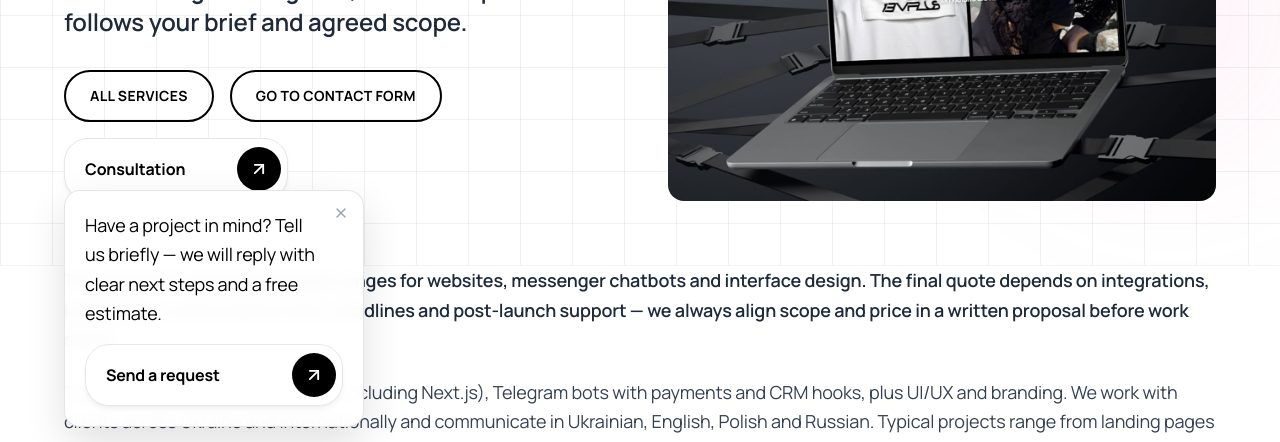
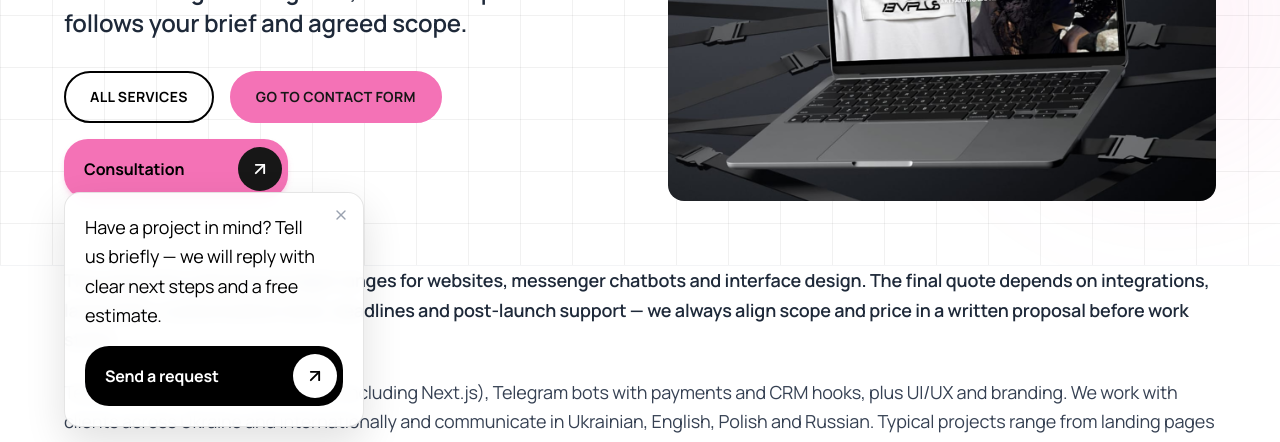
Before and after one commit to romchhh/new-telebots, a Next.js app: page /en/pricing in a window 1280 px wide. Shown: the part 349-791 px from the top of the page. Built offline with nearby package versions, Linux system fonts and the light colour scheme; no server answers.

Commit message:
some updates

```diff
--- a/app/[lang]/pricing/PricingPageClient.tsx
+++ b/app/[lang]/pricing/PricingPageClient.tsx
@@ -73,12 +73,13 @@ function CtaCluster({
       </Link>
       <Link
         href={`/${lang}/contact`}
-        className="inline-flex items-center justify-center px-6 py-3.5 rounded-full border-2 border-black text-black font-bold uppercase text-sm tracking-wide hover:bg-black hover:text-white transition-colors text-center"
+        className="inline-flex items-center justify-center px-6 py-3.5 rounded-full border-2 border-brand bg-brand text-neutral-900 font-bold uppercase text-sm tracking-wide hover:bg-brand-light hover:border-brand-light transition-colors text-center"
       >
         {p.btnContactForm}
       </Link>
       <OrderCtaPill
         size="sm"
+        variant="brand"
         label={p.btnConsult}
         elevated
         className="w-full sm:w-auto sm:min-w-[14rem]"
@@ -286,12 +287,13 @@ export default function PricingPageClient({ lang }: { lang: Language }) {
                     <div className="mt-10 flex flex-col sm:flex-row flex-wrap gap-3">
                       <Link
                         href={`/${lang}/services/${section.id}`}
-                        className="inline-flex items-center justify-center px-5 py-3 rounded-full border-2 border-black text-black font-bold text-sm uppercase tracking-wide hover:bg-black hover:text-white transition-colors"
+                        className="inline-flex items-center justify-center px-5 py-3 rounded-full border-2 border-brand text-brand font-bold text-sm uppercase tracking-wide hover:bg-brand hover:text-neutral-900 transition-colors"
                       >
                         {p.btnServicePage}
                       </Link>
                       <OrderCtaPill
                         size="sm"
+                        variant="brand"
                         label={p.btnConsult}
                         elevated
                         className="w-full sm:w-auto sm:min-w-[12rem]"
--- a/components/Navigation.tsx
+++ b/components/Navigation.tsx
@@ -317,7 +317,7 @@ export default function Navigation({ isScrolled, solidHeader = false, transparen
             </p>
             <OrderCtaPill
               size="sm"
-              elevated
+              variant="dark"
               label={t.nav.consultationWidgetCta}
               onClick={() => {
                 setShowConsultWidget(false);
--- a/components/SiteCtaBand.tsx
+++ b/components/SiteCtaBand.tsx
@@ -41,15 +41,15 @@ export default function SiteCtaBand({
           aria-hidden
         />
         <h2
-          className="relative mb-4 text-2xl font-black tracking-tight md:text-3xl lg:text-4xl"
+          className="relative mb-4 text-center text-2xl font-black tracking-tight md:text-3xl lg:text-4xl"
           style={{ fontFamily: 'var(--font-display)' }}
         >
           {title}
         </h2>
-        <p className="relative mb-8 max-w-3xl text-base leading-relaxed text-white/75 md:text-lg">
+        <p className="relative mx-auto mb-8 max-w-3xl text-center text-base leading-relaxed text-white/75 md:text-lg">
           {text}
         </p>
-        <div className="relative flex flex-col flex-wrap gap-3 sm:flex-row sm:items-stretch">
+        <div className="relative flex flex-col flex-wrap items-center justify-center gap-3 sm:flex-row sm:items-stretch">
           <OrderCtaPill
             size="sm"
             variant="brand"
```
